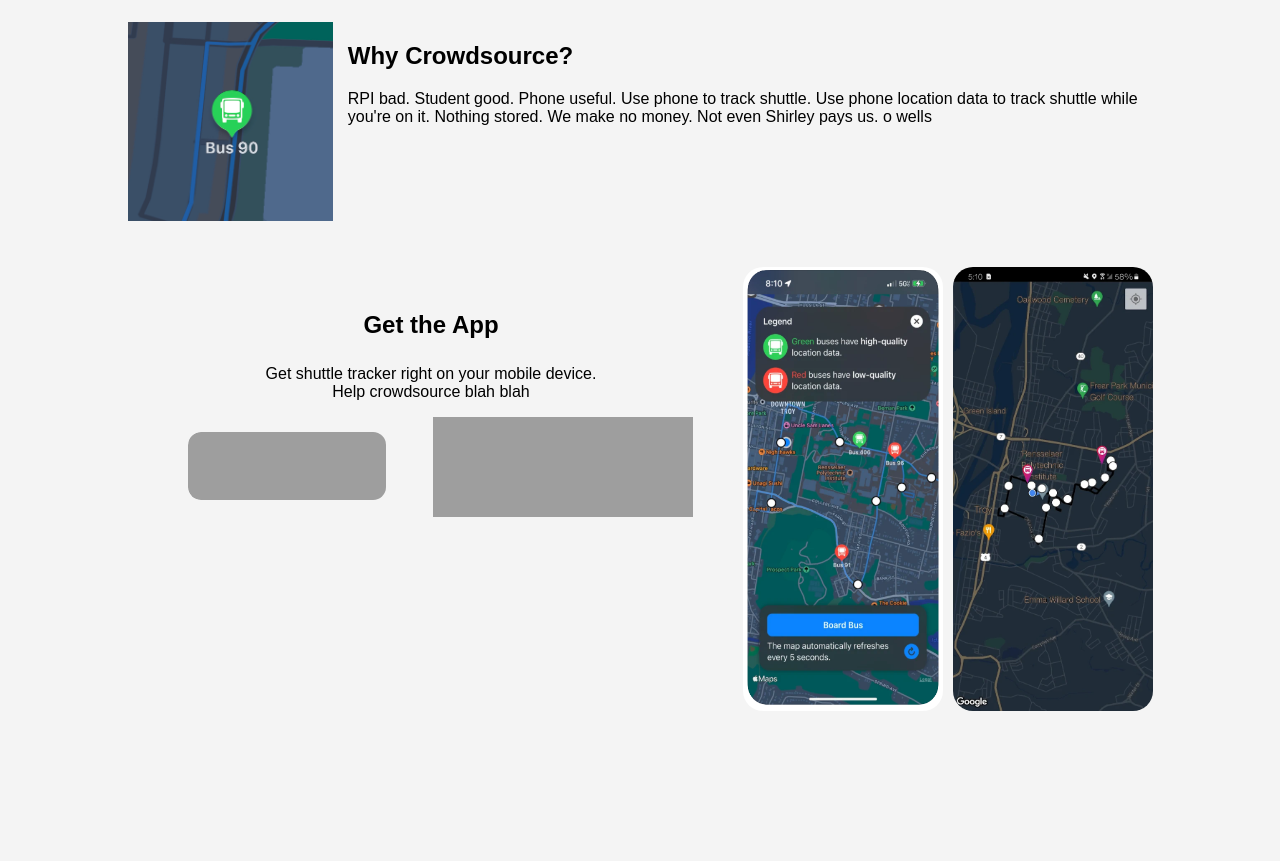
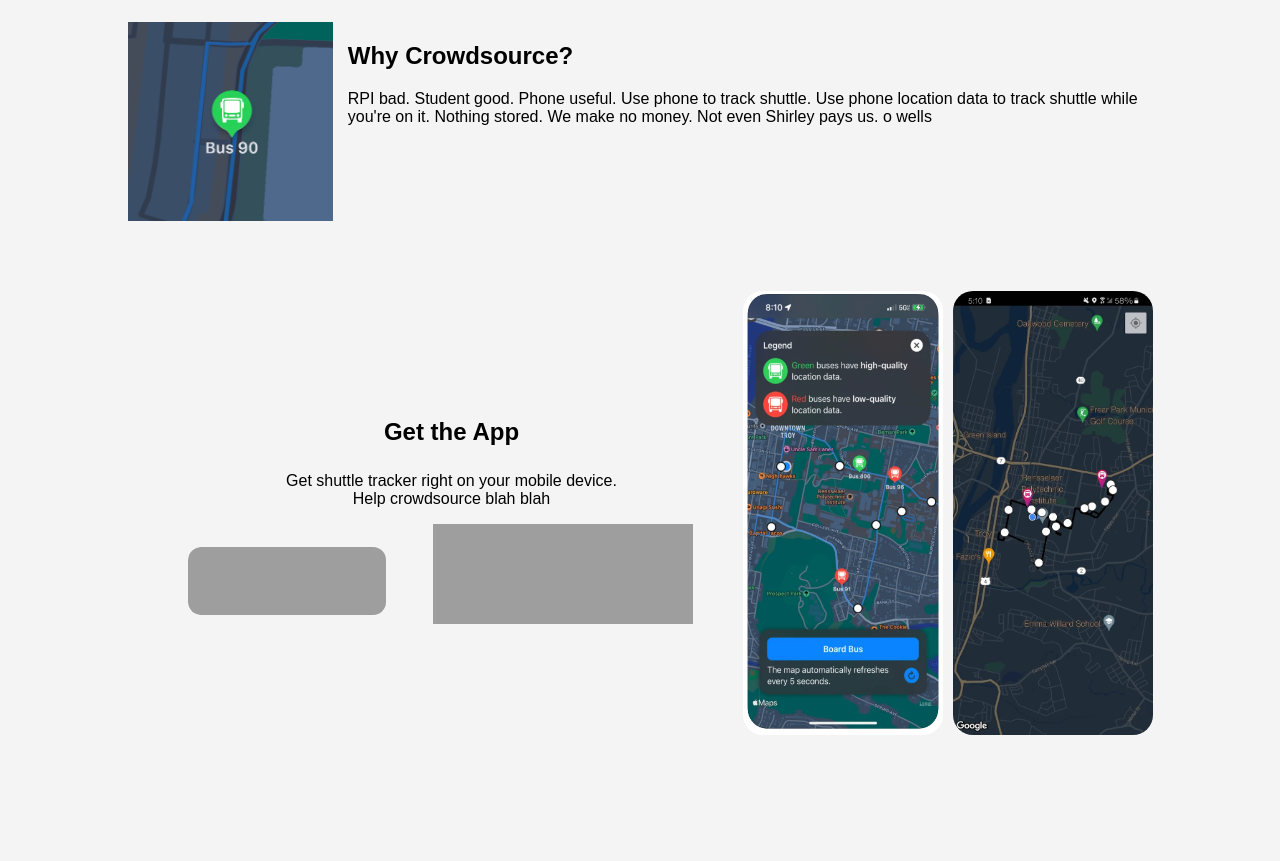
Before and after one commit to huynchu/shuttle-about-page, a plain HTML site: page index.html in a window 1280 px wide. Shown: the part 369-1230 px from the top of the page. After the commit the page ends 1104 px from the top, so only its background shows below. Drawn offline with Linux system fonts and the light colour scheme; grey boxes are pictures that could not be loaded.

Commit message:
recode download section to use exclusively flexbox for resposive screen

```diff
--- a/index.html
+++ b/index.html
@@ -47,11 +47,16 @@
       </div>
     </section>
     <section id="App-Download">
+
+      <div id = "wrap">
+
+        <div class = "Column-container">
             <div id="Download-Message">
               <h1 style="text-align:center">Get the App</h1>
               <p>Get shuttle tracker right on your mobile device. Help crowdsource blah blah</p>
             </div>
-        <div id = "wrap">
+
+          <div class = "Two-row-container">
             <div class="box">
               <a
                 href="https://apps.apple.com/us/app/shuttle-tracker/id1583503452?itsct=apps_box_badge&amp;itscg=30200"
@@ -75,6 +80,8 @@
                 <img alt='Get it on Google Play' src='https://play.google.com/intl/en_us/badges/static/images/badges/en_badge_web_generic.png'
                 style="border-radius: 0px; width: 260px; height: 100px"/>
               </a>
+            </div>
+          </div>
         </div>
           <img id="iosview" src="/img/iosmobile.PNG" alt="iphone-view">
           <img id="androidview" src="/img/androidview.webp" alt="android-view">
@@ -186,7 +193,6 @@
 #App-Download #iosview {
   width: 200px;
   position: relative;
-  bottom: 150px;
   border-radius: 20px;
   left:30px;
 }
@@ -194,7 +200,6 @@
 #App-Download #androidview {
   width: 200px;
   position: relative;
-  bottom: 150px;
   border-radius: 20px;
   left:40px;
 }
@@ -205,4 +210,16 @@
   margin-left: 20%;
 }
 
+.Two-row-container {
+  display: flex;
+  flex-direction: row;
+  flex-flow: space-between;
+  align-items: center;
+}
+
+.Column-container {
+  justify-content: center;
+  display: flex;
+  flex-direction: column;
+}
 </style>
```
Lines whose indentation alone changed are shown as unchanged.
